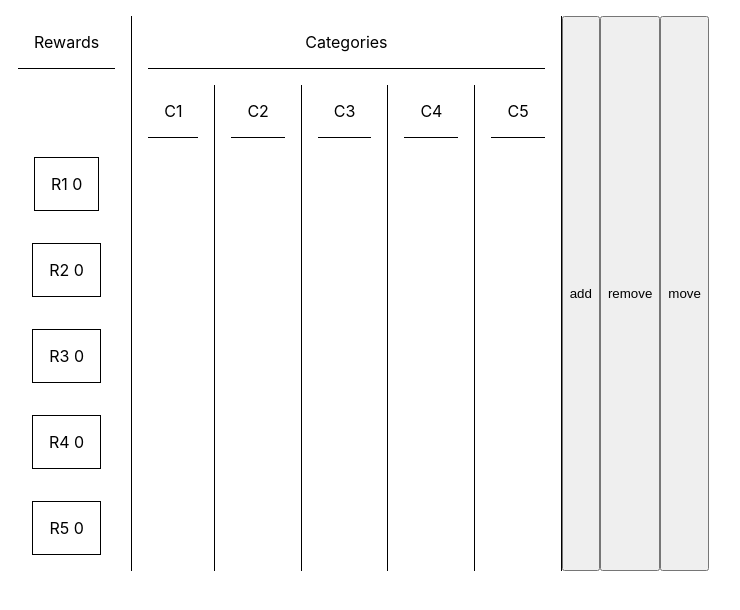
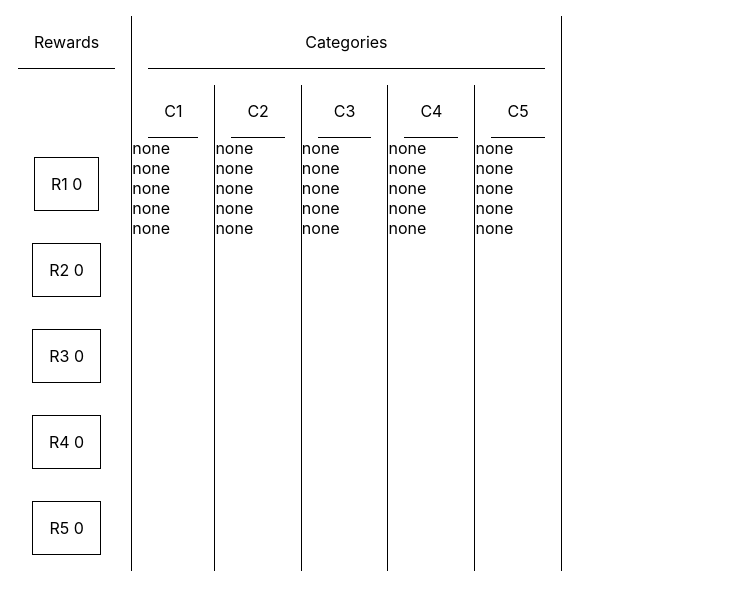
Before and after one commit to jli226/miles_frontend_challenge, a React (Create React App) app in the folder app/: page / in a window 1280 px wide. Shown: the top 610 px of the page, without its empty margins (14-754 px from the left). Built offline with nearby package versions, Linux system fonts and the light colour scheme.

Commit message:
add React DnD and drag to add feature

```diff
--- a/app/package.json
+++ b/app/package.json
@@ -10,9 +10,12 @@
     "@types/node": "^14.0.13",
     "@types/react": "^16.9.38",
     "@types/react-dom": "^16.9.8",
+    "clsx": "^1.1.1",
     "mobx": "^5.15.4",
     "mobx-react": "^6.2.2",
     "react": "^16.13.1",
+    "react-dnd": "^11.1.3",
+    "react-dnd-html5-backend": "^11.1.3",
     "react-dom": "^16.13.1",
     "react-scripts": "3.4.1",
     "typescript": "^3.9.5"
--- a/app/src/App.css
+++ b/app/src/App.css
@@ -51,3 +51,11 @@
   margin-top: 1rem;
   border-right: 1px solid black;
 }
+
+.dropzone {
+  height: 100%;
+}
+
+.drop-hover {
+  background-color: aqua;
+}
--- a/app/src/App.tsx
+++ b/app/src/App.tsx
@@ -3,16 +3,12 @@ import './App.css';
 import { useStore } from './store/useStore';
 import Reward from './component/Reward';
 import { observer } from 'mobx-react';
+import Columns from './component/Columns';
 
 const App = observer(() => {
   const store = useStore()
   const rewards = store.rewards.map(reward => (
     <Reward key={reward} reward={reward} />
-  ))
-  const categories = store.categories.map(category => (
-    <div className='lane' key={category}>
-      <div className='header'>{category}</div>
-    </div>
   ))
   return (
     <div className="app">
@@ -23,13 +19,8 @@ const App = observer(() => {
       </div>
       <div className="categories-container">
         <div className="header">Categories</div>
-        <div className='columns'>
-          {categories}
-        </div>
+        <Columns />
       </div>
-      <button onClick={() => store.add('R1', 'C1')}>add</button>
-      <button onClick={() => store.delete('R1', 'C1')}>remove</button>
-      <button onClick={() => store.move('R1', 'C1', 'C2')}>move</button>
     </div>
   )
 })
--- /dev/null
+++ b/app/src/component/Column.tsx
@@ -0,0 +1,14 @@
+import React from 'react';
+import DropZone from './DropZone';
+
+const Column = (props: { category: string }) => {
+  const { category } = props
+  return (
+    <div className='lane' key={category}>
+      <div className='header'>{category}</div>
+      <DropZone {...{ category }} />
+    </div>
+  )
+}
+
+export default Column;
--- /dev/null
+++ b/app/src/component/Columns.tsx
@@ -0,0 +1,18 @@
+import React from 'react';
+import { useStore } from '../store/useStore';
+import { observer } from 'mobx-react';
+import Column from './Column';
+
+const Columns = observer(() => {
+  const store = useStore()
+  const columns = store.categories.map(category => (
+    <Column key={category} category={category} />
+  ))
+  return (
+    <div className='columns'>
+      {columns}
+    </div>
+  )
+})
+
+export default Columns;
--- /dev/null
+++ b/app/src/component/DropZone.tsx
@@ -0,0 +1,43 @@
+import React from 'react';
+import clsx from 'clsx';
+import { useDrop } from 'react-dnd'
+import { observer } from 'mobx-react';
+import { useStore } from '../store/useStore';
+import { ItemTypes } from './ItemTypes';
+import Indicator from './Indicator';
+
+type DragObject = {
+  reward: string;
+  type: string;
+}
+
+const DropZone = observer((props: {
+  category: string,
+}) => {
+  const { category } = props
+  const store = useStore()
+  const [{ canDrop, isOver }, drop] =  useDrop({
+    accept: ItemTypes.REWARD,
+    drop: (item: DragObject) => {
+      store.add(item.reward, category)
+      return { name: category }
+    },
+    collect: (monitor) => ({
+      isOver: monitor.isOver(),
+      // TODO: return false if the item is already in
+      canDrop: monitor.canDrop(),
+    }),
+  })
+  const indicators = store.rewards.map(reward => (
+    <Indicator key={reward} {...{ reward, category }} />
+  ))
+  return (
+    <div className={clsx('dropzone', {
+      'drop-hover': isOver
+    })} ref={drop}>
+      {indicators}
+    </div>
+  )
+})
+
+export default DropZone;
--- /dev/null
+++ b/app/src/component/Indicator.tsx
@@ -0,0 +1,27 @@
+import React from 'react';
+import { observer } from 'mobx-react';
+import { useStore } from '../store/useStore';
+
+const Indicator = observer((props: {
+  category: string,
+  reward: string
+}) => {
+  const { category, reward } = props
+  const store = useStore()
+  const set = store.getCategorySet(reward)
+  const isBelongTo = set.has(category)
+  if (isBelongTo) {
+    return (
+    <div>
+      {reward}
+    </div>
+    )
+  }
+  return (
+    <div>
+      none
+    </div>
+  )
+})
+
+export default Indicator;
--- /dev/null
+++ b/app/src/component/ItemTypes.tsx
@@ -0,0 +1,3 @@
+export const ItemTypes = {
+  REWARD: 'reward',
+}
--- a/app/src/component/Reward.tsx
+++ b/app/src/component/Reward.tsx
@@ -1,14 +1,19 @@
 import React from 'react';
+import { useDrag } from 'react-dnd'
 import { observer } from 'mobx-react';
 import { useStore } from '../store/useStore';
+import { ItemTypes } from './ItemTypes';
 
 const Reward = observer((props: { reward: string }) => {
   const { reward } = props
   const store = useStore()
+  const [collectedProps, drag] = useDrag({
+    item: { reward, type: ItemTypes.REWARD }
+  })
   const categoryArray = store.getCategorySet(reward)
   console.log(categoryArray, categoryArray.size);
   return (
-    <div className='reward'>{reward} {categoryArray.size}</div>
+    <div ref={drag} className='reward'>{reward} {categoryArray.size}</div>
   )
 })
 
--- a/app/src/index.tsx
+++ b/app/src/index.tsx
@@ -5,11 +5,15 @@ import './index.css';
 import App from './App';
 import * as serviceWorker from './serviceWorker';
 import { StoreProvider } from './store/useStore';
+import { DndProvider } from 'react-dnd'
+import { HTML5Backend } from 'react-dnd-html5-backend'
 
 ReactDOM.render(
   <React.StrictMode>
     <StoreProvider>
-      <App />
+      <DndProvider backend={HTML5Backend}>
+        <App />
+      </DndProvider>
     </StoreProvider>
   </React.StrictMode>,
   document.getElementById('root')
```
Also changed, not shown: 1 other file (tests, documents, lock files or other folders).
